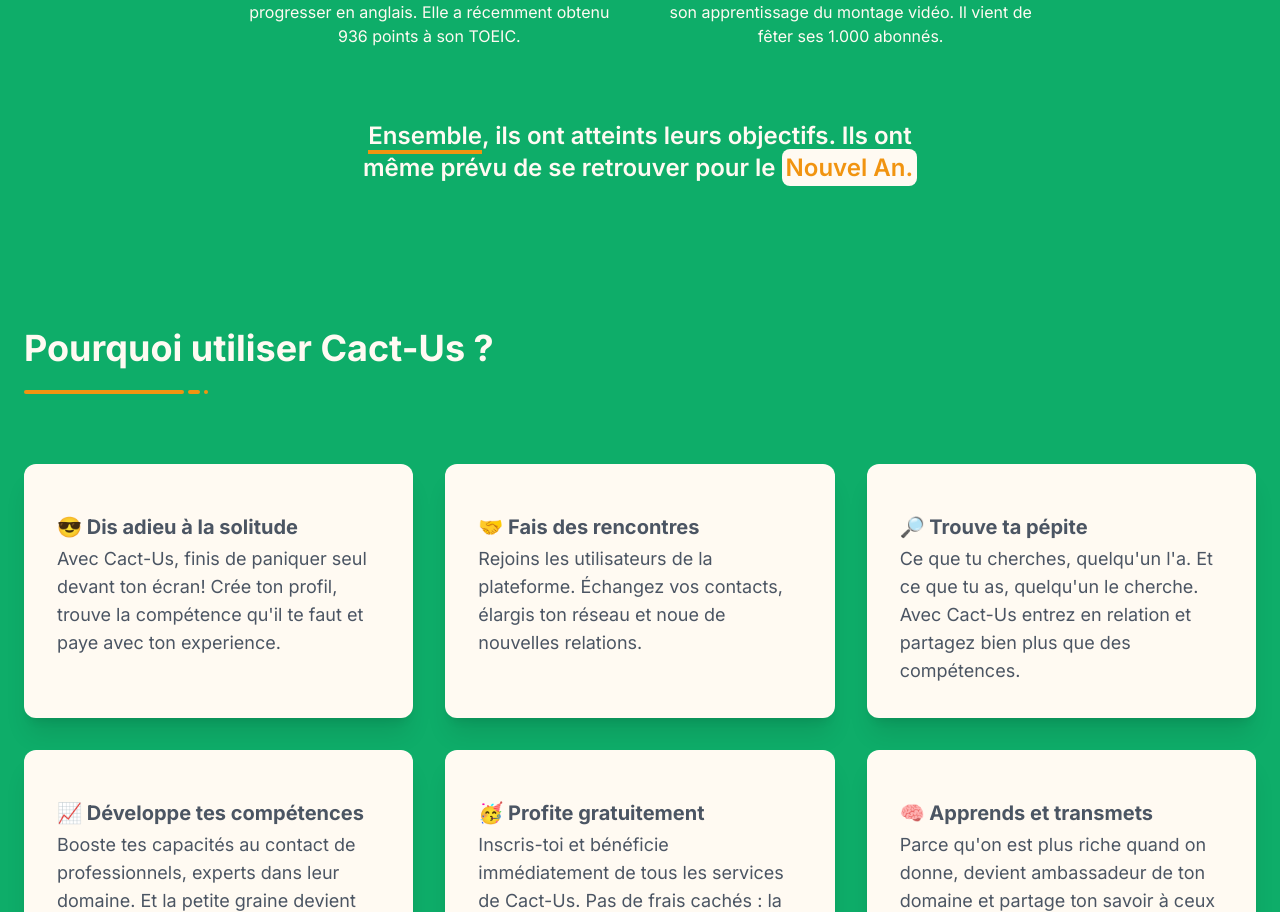
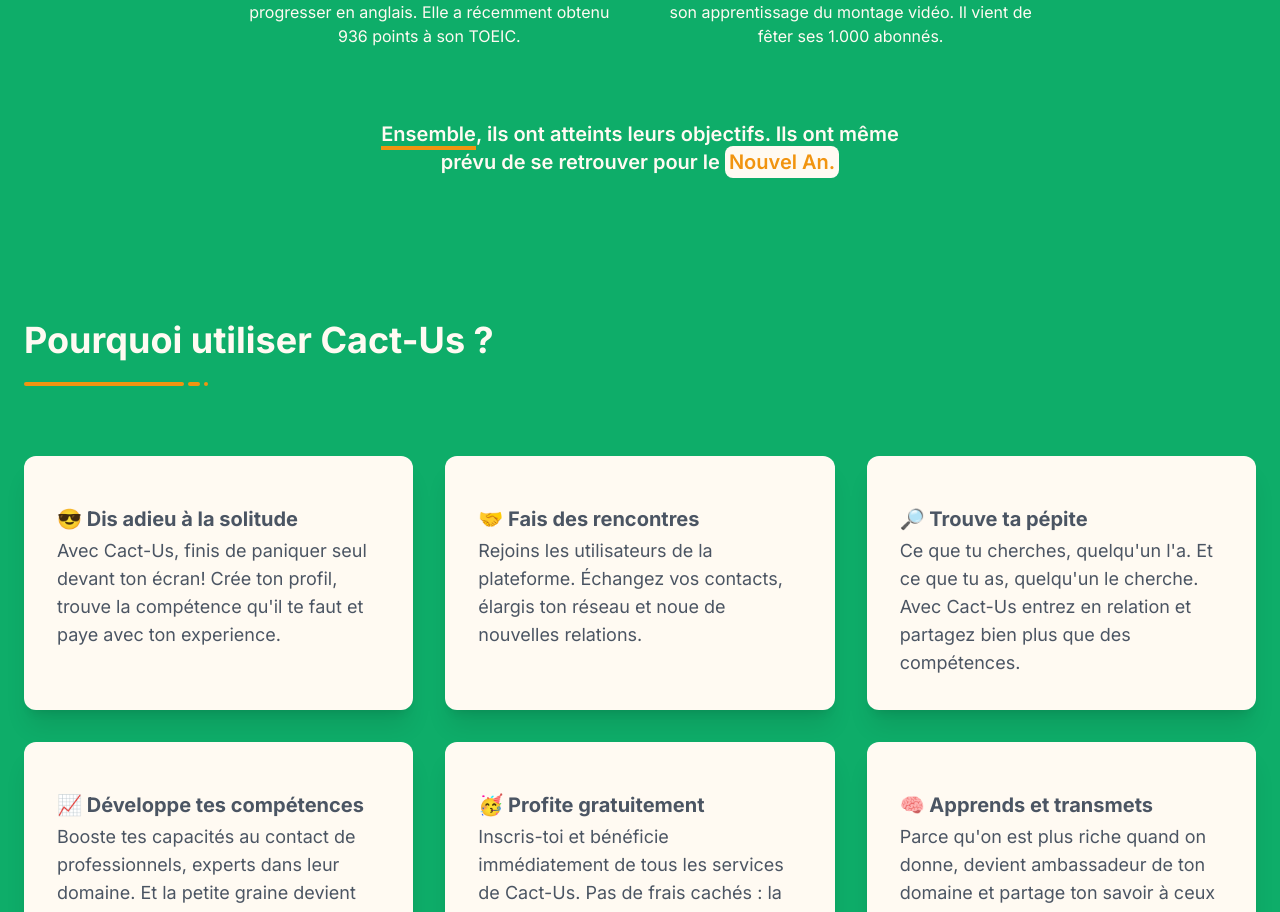
Before and after one commit to AlexandrePDA/cactus, a Next.js app: page / in a window 1280 px wide. Shown: the part 1668-2580 px from the top of the page. Built offline with nearby package versions, Linux system fonts and the light colour scheme.

Commit message:
almost finish landing page

```diff
--- a/src/Components/Home/Whatis.tsx
+++ b/src/Components/Home/Whatis.tsx
@@ -82,7 +82,7 @@
               </div>
 
 
-              <h2 className="p-2 text-2xl max-w-xl mt-8 sm:mt-12 text-center font-semibold text-center mb-6 ">
+              <h2 className="p-2 text-xl max-w-xl mt-8 sm:mt-12 text-center font-semibold text-center mb-6 ">
               <span className=" border-b-4 border-desertred">Ensemble</span>
                 , ils ont atteints leurs {" "}
                 <span className="">objectifs</span>. Ils ont même prévu de se retrouver pour le <span className="p-1 bg-beige text-desertred rounded-lg">
```
